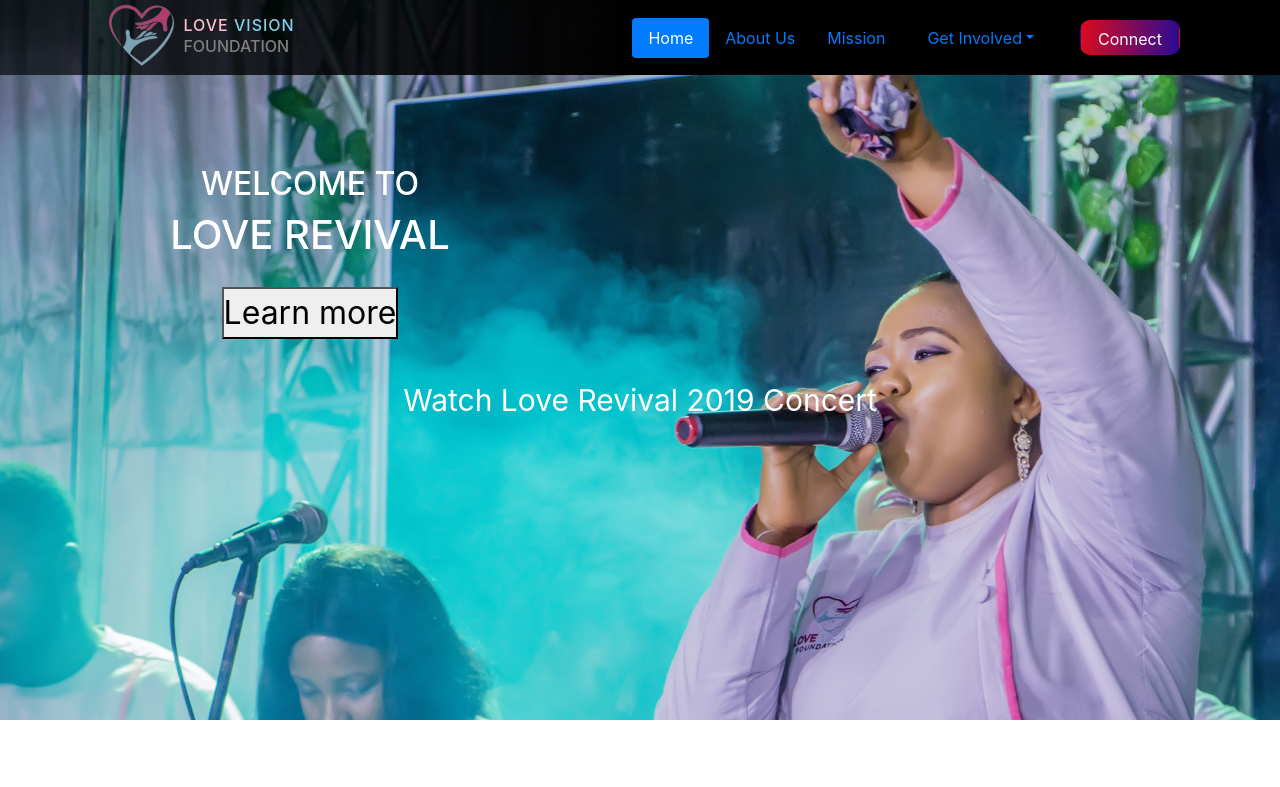
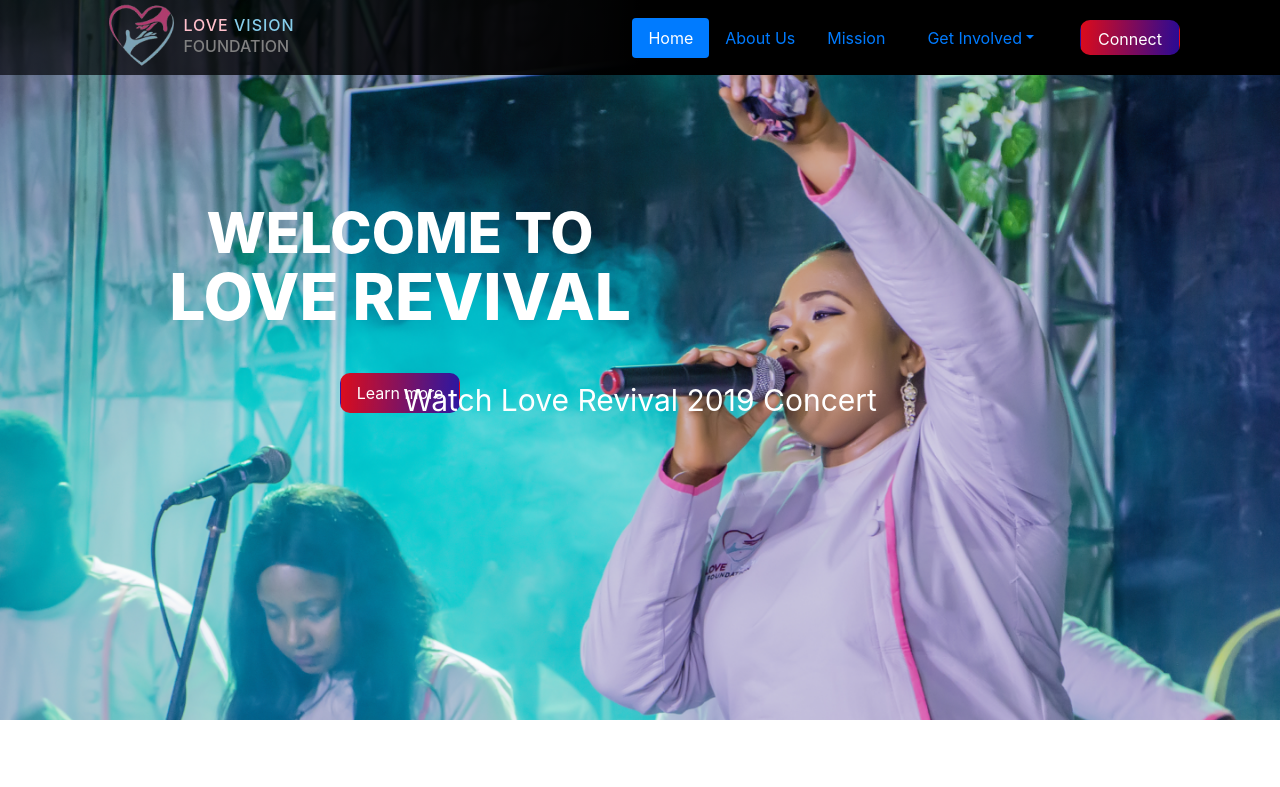
Before and after one commit to Duffigoogle/Love-Revival, a React (Create React App) app in the folder love-revival/: page / in a window 1280 px wide. Shown: the top 787 px of the page. Built offline with nearby package versions, Linux system fonts and the light colour scheme.

Commit message:
Header fixed

```diff
--- a/love-revival/src/App.js
+++ b/love-revival/src/App.js
@@ -11,10 +11,10 @@
     <div className="App">
       <header className="App-header">
         <HeaderNav />
-        <div className='header-text'>
-          <h2>WELCOME TO </h2>
-          <h1>LOVE REVIVAL</h1>
-          <button>Learn more</button>
+        <div className='header-content'>
+          <h2 className='header-text small'>WELCOME TO </h2>
+          <h1 className='header-text big'>LOVE REVIVAL</h1>
+          <button className='btn'>Learn more</button>
         </div>
 
       </header>
--- a/love-revival/src/App.scss
+++ b/love-revival/src/App.scss
@@ -6,16 +6,35 @@
     // text-align: center;
     .App-header {
       background-image: url(./images/IMG_6932.png);
-      background-repeat: no-repeat;
+      background-size: 100%;
+      // background-repeat: repeat-x;
       color: white;
       height: 90vh;
-      .header-text {
-        width: 500px;
-        margin: 90px 60px;
-        font-size: 2rem;
+      .header-content {
+        width: 600px;
+        margin: 130px 100px;
         text-align: center;
-        button {
-          margin-top: 20px;
+        .header-text {
+          font-weight: 800;
+          line-height: 3.5rem;
+        }
+        .big {
+          font-size: 4rem;
+        }
+        .small {
+          font-size: 3.5rem;
+        }
+        .btn {
+          margin-top: 40px;
+          background: linear-gradient(
+            94.14deg,
+            #f30b0b -12.72%,
+            rgba(15, 11, 182, 0.92) 115.37%
+          );
+          border-radius: 10px;
+          width: 120px;
+          height: 40px;
+          color: white;
         }
       }
     }
```
